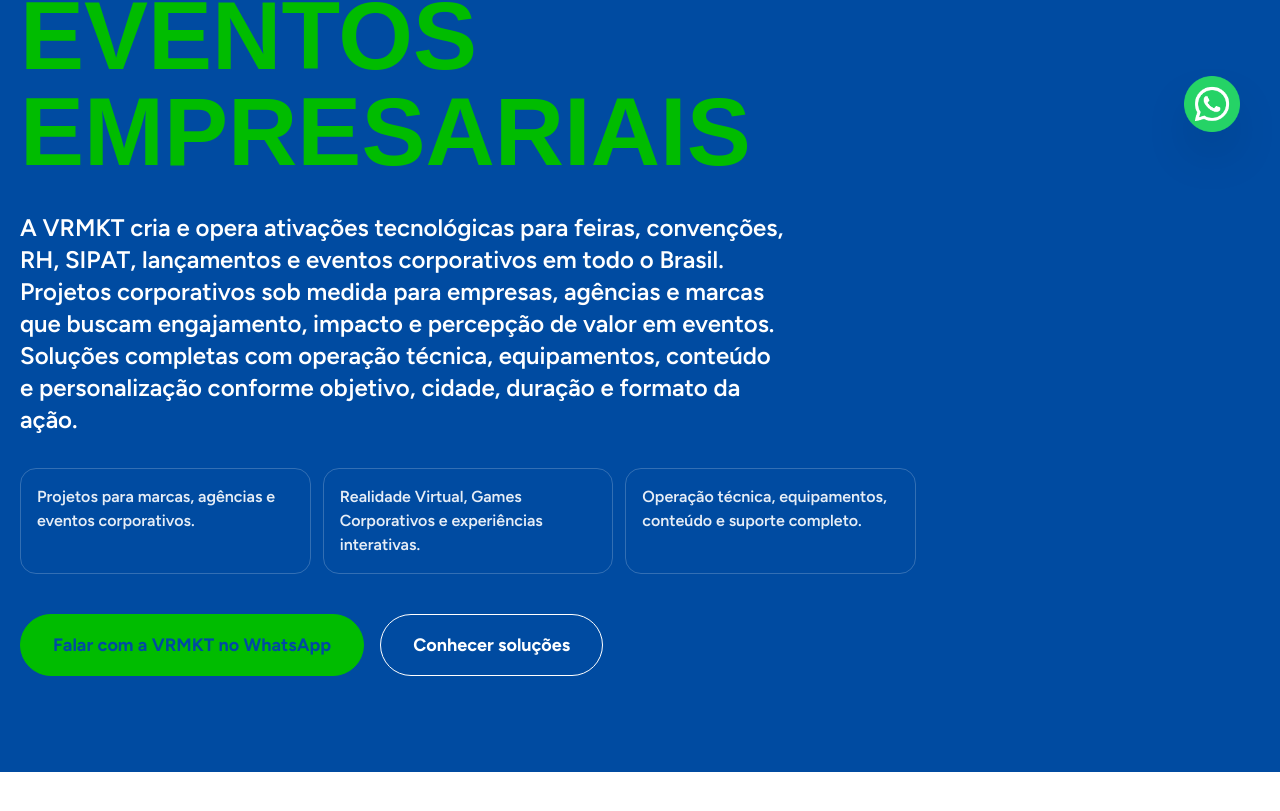
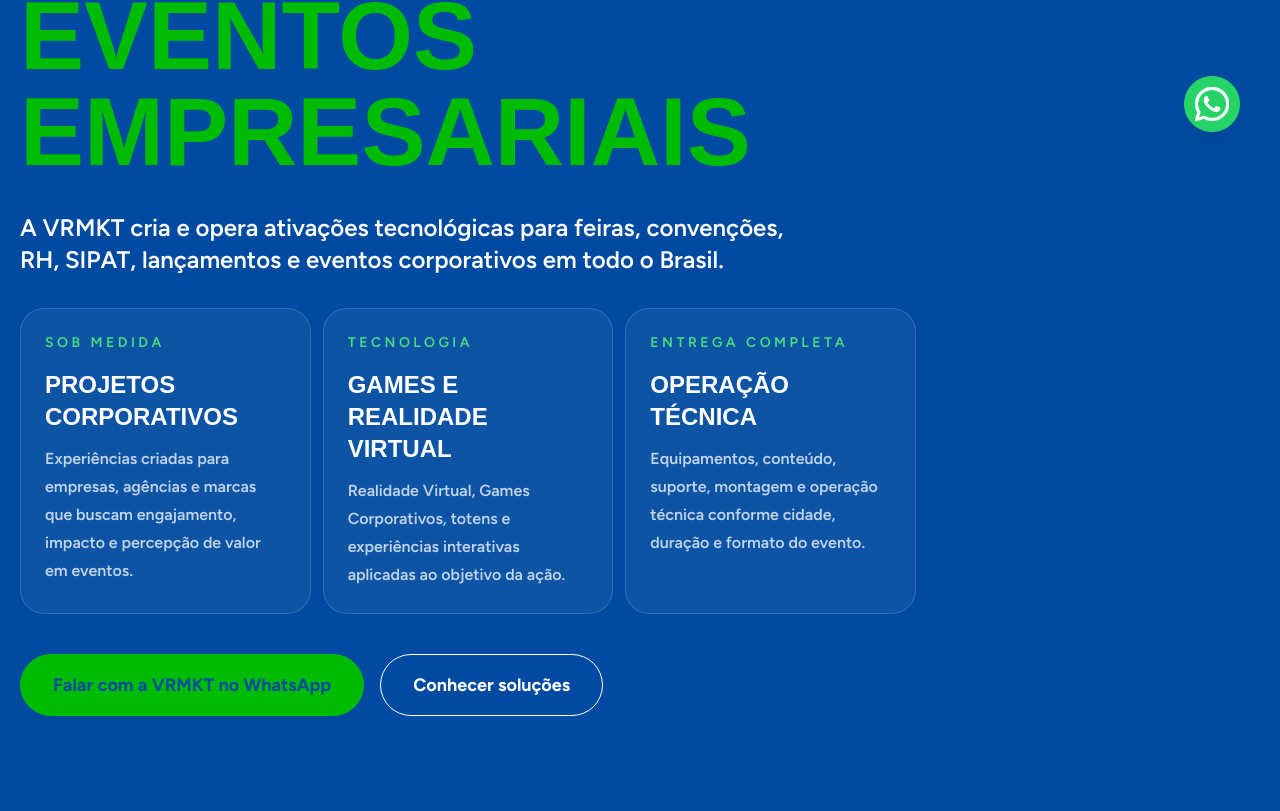
Before and after one commit to vrmkt/VRMKT, a Next.js app: page /eventos-corporativos in a window 1280 px wide. Shown: the part 628-1439 px from the top of the page. Built offline with nearby package versions, Linux system fonts and the light colour scheme; a web font is replaced by a local one; what tailwindcss-animated would draw is missing.

Commit message:
Melhora cards do topo da landing

```diff
--- a/src/app/eventos-corporativos/page.tsx
+++ b/src/app/eventos-corporativos/page.tsx
@@ -78,21 +78,44 @@ export default function EventosCorporativosPage() {
 
           <p className="mt-8 max-w-3xl text-xl font-semibold leading-relaxed md:text-2xl">
             A VRMKT cria e opera ativações tecnológicas para feiras, convenções, RH, SIPAT, lançamentos e eventos corporativos em todo o Brasil.
-
-              Projetos corporativos sob medida para empresas, agências e marcas que buscam engajamento, impacto e percepção de valor em eventos.
-
-              Soluções completas com operação técnica, equipamentos, conteúdo e personalização conforme objetivo, cidade, duração e formato da ação.
           </p>
 
           <div className="mt-8 grid max-w-4xl gap-3 text-base font-semibold text-white/90 md:grid-cols-3">
-            <div className="rounded-2xl border border-white/20 p-4">
-              Projetos para marcas, agências e eventos corporativos.
+            <div className="rounded-3xl border border-white/15 bg-white/5 p-6">
+              <p className="text-sm font-semibold uppercase tracking-[0.25em] text-green-400">
+                Sob medida
+              </p>
+              <h3 className="mt-4 text-2xl font-bold text-white">
+                Projetos corporativos
+              </h3>
+              <p className="mt-3 text-base leading-7 text-white/75">
+                Experiências criadas para empresas, agências e marcas que buscam
+                engajamento, impacto e percepção de valor em eventos.
+              </p>
             </div>
-            <div className="rounded-2xl border border-white/20 p-4">
-              Realidade Virtual, Games Corporativos e experiências interativas.
+            <div className="rounded-3xl border border-white/15 bg-white/5 p-6">
+              <p className="text-sm font-semibold uppercase tracking-[0.25em] text-green-400">
+                Tecnologia
+              </p>
+              <h3 className="mt-4 text-2xl font-bold text-white">
+                Games e Realidade Virtual
+              </h3>
+              <p className="mt-3 text-base leading-7 text-white/75">
+                Realidade Virtual, Games Corporativos, totens e experiências
+                interativas aplicadas ao objetivo da ação.
+              </p>
             </div>
-            <div className="rounded-2xl border border-white/20 p-4">
-              Operação técnica, equipamentos, conteúdo e suporte completo.
+            <div className="rounded-3xl border border-white/15 bg-white/5 p-6">
+              <p className="text-sm font-semibold uppercase tracking-[0.25em] text-green-400">
+                Entrega completa
+              </p>
+              <h3 className="mt-4 text-2xl font-bold text-white">
+                Operação técnica
+              </h3>
+              <p className="mt-3 text-base leading-7 text-white/75">
+                Equipamentos, conteúdo, suporte, montagem e operação técnica
+                conforme cidade, duração e formato do evento.
+              </p>
             </div>
           </div>
 
```
